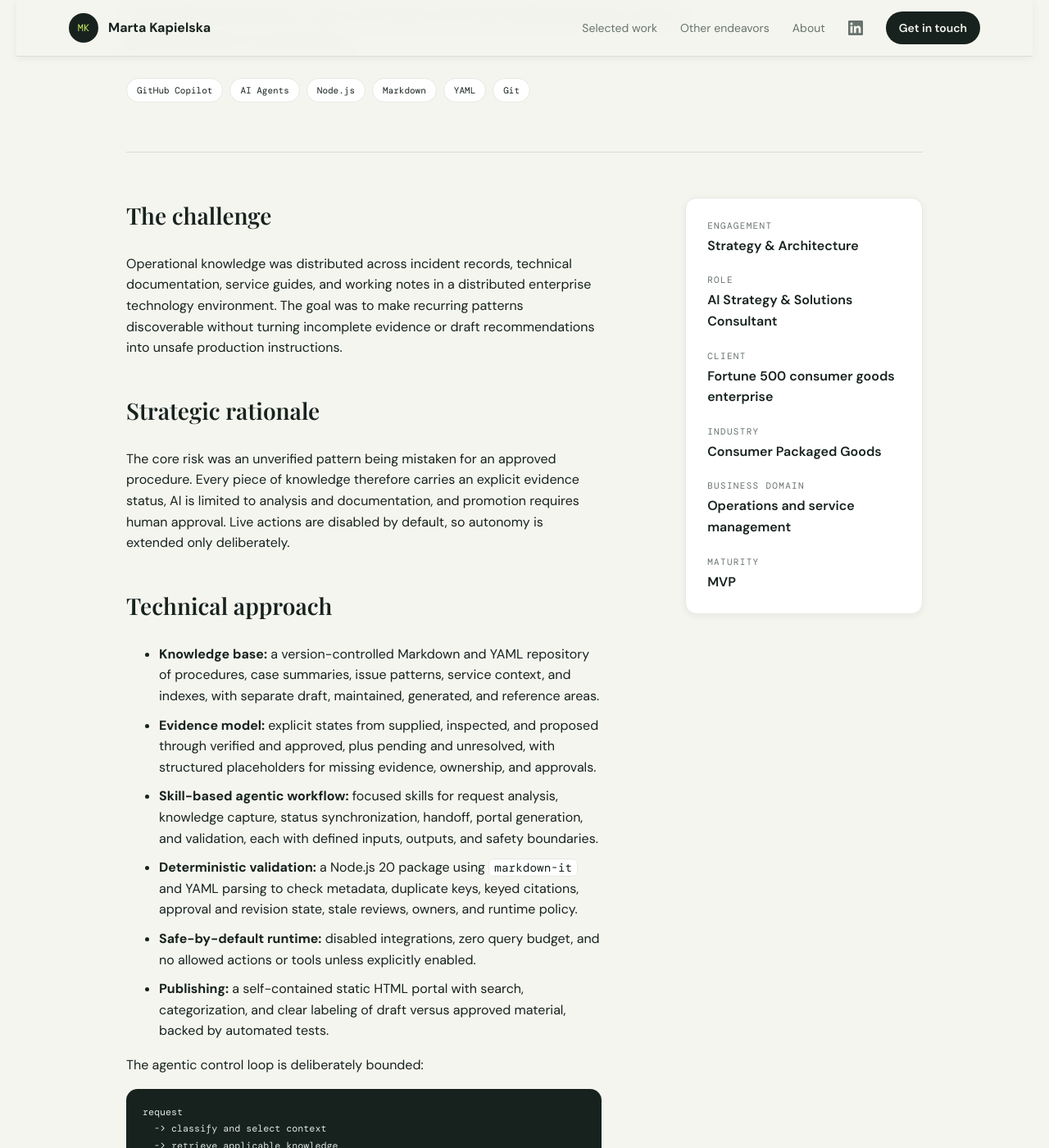
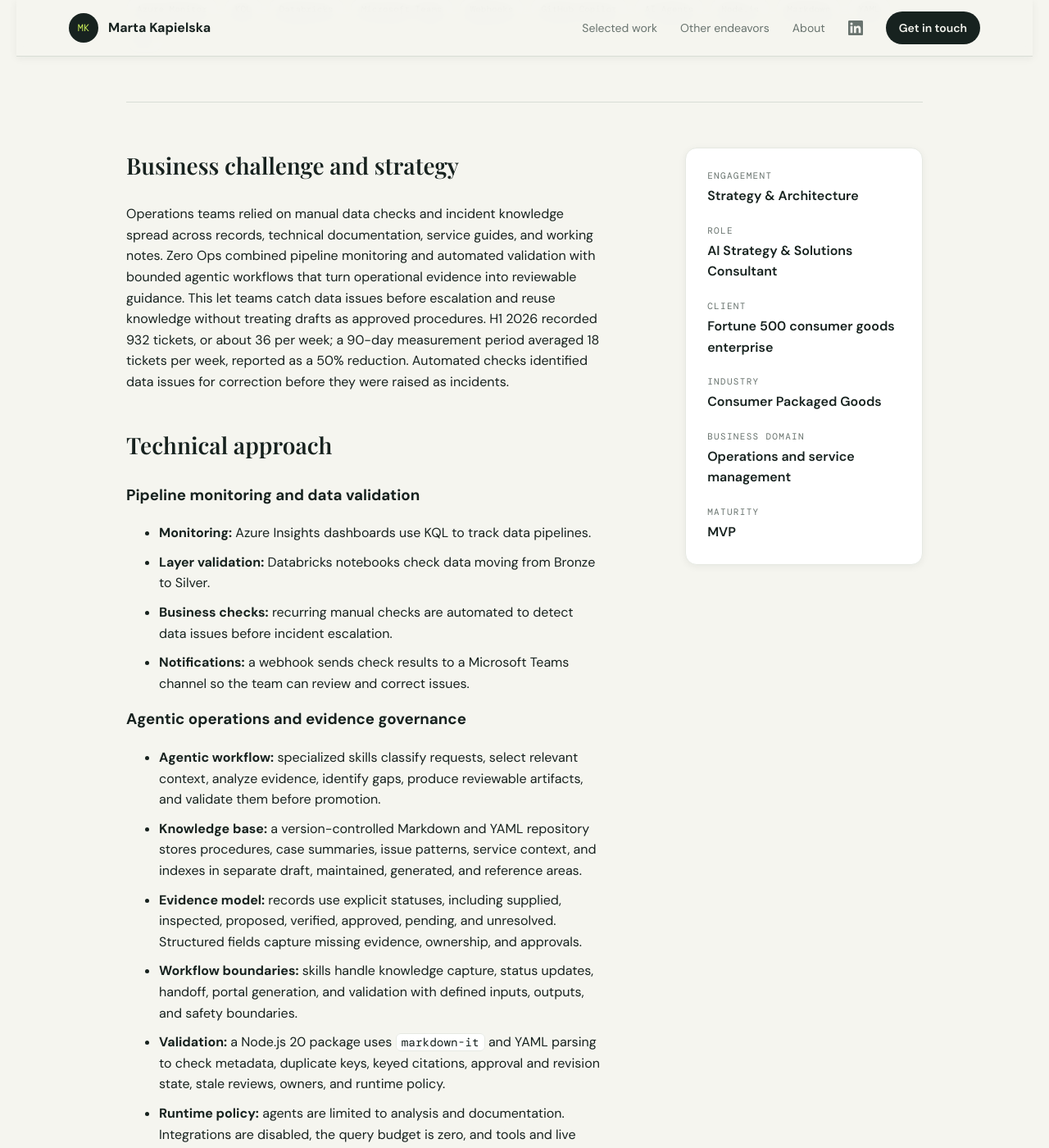
Before and after one commit to kapielska/kapielska.github.io, a Jekyll site: the page built from _projects/evidence-governed-operations.md, in a window 1280 px wide and 1400 px high, scrolled down 490 px. Shown: the whole window at 82% size. Built offline with Jekyll 4.4.1, drawn with Linux system fonts in a browser that asks for light colours; some web fonts are replaced; some of the changed text lies outside the part shown.

````diff
--- a/_projects/evidence-governed-operations.md
+++ b/_projects/evidence-governed-operations.md
@@ -1,34 +1,40 @@
 ---
-title: Evidence-Governed Operations Knowledge Platform
-summary: An AI-enhanced operations initiative that turns operational evidence into reviewable procedures, case summaries, and searchable guidance, with a governed path to automation.
+title: "ZeroOps: Operations Transformation"
+summary: An AI-enabled operations initiative combining bounded agentic knowledge workflows, pipeline monitoring, and automated business checks.
 role: AI Strategy & Solutions Consultant
 client: Fortune 500 consumer goods enterprise
 industry: Consumer Packaged Goods
 domain: Operations and service management
 maturity: mvp
 engagement: Strategy & Architecture
-technologies: [GitHub Copilot, AI Agents, Node.js, Markdown, YAML, Git]
+technologies: [Azure Monitor, KQL, Databricks, Microsoft Teams, Webhooks, GitHub Copilot, AI Agents, Node.js, Markdown, YAML, Git]
 order: 4
 accent: "#a37bdb"
 ---
-## The challenge
+## Business challenge and strategy
 
-Operational knowledge was distributed across incident records, technical documentation, service guides, and working notes in a distributed enterprise technology environment. The goal was to make recurring patterns discoverable without turning incomplete evidence or draft recommendations into unsafe production instructions.
-
-## Strategic rationale
-
-The core risk was an unverified pattern being mistaken for an approved procedure. Every piece of knowledge therefore carries an explicit evidence status, AI is limited to analysis and documentation, and promotion requires human approval. Live actions are disabled by default, so autonomy is extended only deliberately.
+Operations teams relied on manual data checks and incident knowledge spread across records, technical documentation, service guides, and working notes. Zero Ops combined pipeline monitoring and automated validation with bounded agentic workflows that turn operational evidence into reviewable guidance. This let teams catch data issues before escalation and reuse knowledge without treating drafts as approved procedures. H1 2026 recorded 932 tickets, or about 36 per week; a 90-day measurement period averaged 18 tickets per week, reported as a 50% reduction. Automated checks identified data issues for correction before they were raised as incidents.
 
 ## Technical approach
 
-- **Knowledge base:** a version-controlled Markdown and YAML repository of procedures, case summaries, issue patterns, service context, and indexes, with separate draft, maintained, generated, and reference areas.
-- **Evidence model:** explicit states from supplied, inspected, and proposed through verified and approved, plus pending and unresolved, with structured placeholders for missing evidence, ownership, and approvals.
-- **Skill-based agentic workflow:** focused skills for request analysis, knowledge capture, status synchronization, handoff, portal generation, and validation, each with defined inputs, outputs, and safety boundaries.
-- **Deterministic validation:** a Node.js 20 package using `markdown-it` and YAML parsing to check metadata, duplicate keys, keyed citations, approval and revision state, stale reviews, owners, and runtime policy.
-- **Safe-by-default runtime:** disabled integrations, zero query budget, and no allowed actions or tools unless explicitly enabled.
-- **Publishing:** a self-contained static HTML portal with search, categorization, and clear labeling of draft versus approved material, backed by automated tests.
+### Pipeline monitoring and data validation
 
-The agentic control loop is deliberately bounded:
+- **Monitoring:** Azure Insights dashboards use KQL to track data pipelines.
+- **Layer validation:** Databricks notebooks check data moving from Bronze to Silver.
+- **Business checks:** recurring manual checks are automated to detect data issues before incident escalation.
+- **Notifications:** a webhook sends check results to a Microsoft Teams channel so the team can review and correct issues.
+
+### Agentic operations and evidence governance
+
+- **Agentic workflow:** specialized skills classify requests, select relevant context, analyze evidence, identify gaps, produce reviewable artifacts, and validate them before promotion.
+- **Knowledge base:** a version-controlled Markdown and YAML repository stores procedures, case summaries, issue patterns, service context, and indexes in separate draft, maintained, generated, and reference areas.
+- **Evidence model:** records use explicit statuses, including supplied, inspected, proposed, verified, approved, pending, and unresolved. Structured fields capture missing evidence, ownership, and approvals.
+- **Workflow boundaries:** skills handle knowledge capture, status updates, handoff, portal generation, and validation with defined inputs, outputs, and safety boundaries.
+- **Validation:** a Node.js 20 package uses `markdown-it` and YAML parsing to check metadata, duplicate keys, keyed citations, approval and revision state, stale reviews, owners, and runtime policy.
+- **Runtime policy:** agents are limited to analysis and documentation. Integrations are disabled, the query budget is zero, and tools and live actions are unavailable unless explicitly enabled. Human approval is required before draft knowledge is promoted.
+- **Publishing:** a self-contained static HTML portal provides search and categorization and distinguishes draft from approved material. Automated tests validate the portal.
+
+Agentic control flow:
 
 ```text
 request
@@ -41,18 +47,24 @@
   -> request human approval before promotion
 ```
 
-## My contribution
+## My Role & Core Contributions
 
-- Assessed organizational readiness for AI adoption across data, technology, processes, and operating models.
-- Shaped and prioritized the AI roadmap, including orchestration and assistant-based automation capabilities.
-- Bridged business and engineering stakeholders, turning strategic priorities into feasible solutions and delivery plans.
-- Led solution discovery, estimation, and architecture discussions from concept through proof of concept and implementation.
-- Advised on the AI operating model, governance, and platform capabilities, reusing internal AI accelerators.
-- Led change management for AI adoption: stakeholder alignment, workforce enablement, and redesign of operational processes for AI-first workflows.
-- Contributed to context mining and taxonomy building, and to the evidence model, skill-based workflow, validation package, and portal.
+### AI Strategy & Advisory
 
-## Future direction
+- Assessed organizational readiness across data, technology, processes, and operating models; shaped and prioritized the AI roadmap.
+- Advised on AI governance, operating model, and platform capabilities, including orchestration and assistant-based automation.
 
-As evidence quality and review practice mature, the governed boundary can be widened one step at a time: from curated knowledge, to proposed actions, to supervised execution, with an explicit approval gate at each stage. The long-term opportunity is an operations knowledge base that improves continuously from real incidents while remaining safe, explainable, and auditable.
+### System Architecture & Technical Leadership
+
+- Led discovery, estimation, and architecture discussions from concept through proof of concept and implementation.
+- Built KQL dashboards to monitor pipelines and Databricks notebooks to check Bronze-to-Silver data.
+- Automated business checks and configured Teams webhook notifications so the operations team could address detected data issues before incident escalation.
+- Shaped the bounded, skill-based agent workflow and evidence model; contributed to the validation package, taxonomy, and knowledge portal.
+
+### Cross-Functional Governance & Delivery
+
+- Bridged business and engineering stakeholders to turn strategic priorities into feasible solutions and delivery plans.
+- Championed AI adoption with operations stakeholders, addressing job-displacement concerns through stakeholder alignment and workforce enablement.
+- Engaged executive, operations, technical, project management, and legal/compliance stakeholders on adoption, governance, and process changes.
 
 > This public summary omits organization, service, incident, vendor, repository, and platform names.
````
Also changed, not shown: _projects/commercial-analytics-replatforming.md (+21 -20 lines), _projects/enterprise-knowledge-assistant.md (+23 -23 lines), _projects/governance-knowledge-graph.md (+21 -19 lines), project-template.md (+2 -10 lines), .github/skills/project-onboarding/SKILL.md (added).
